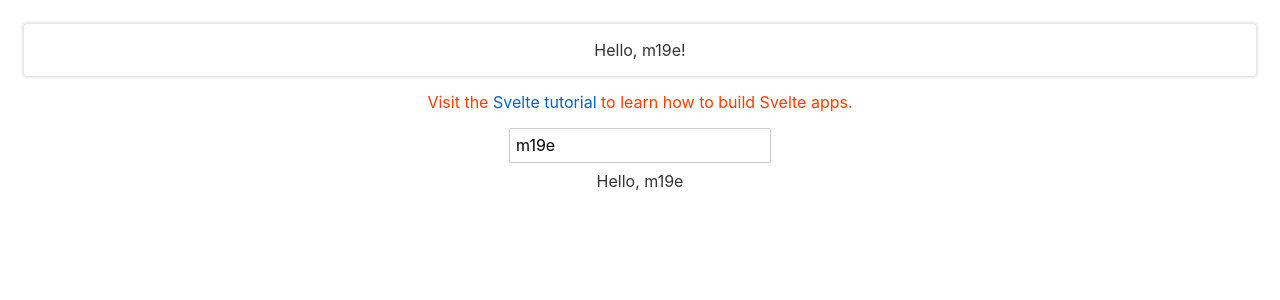
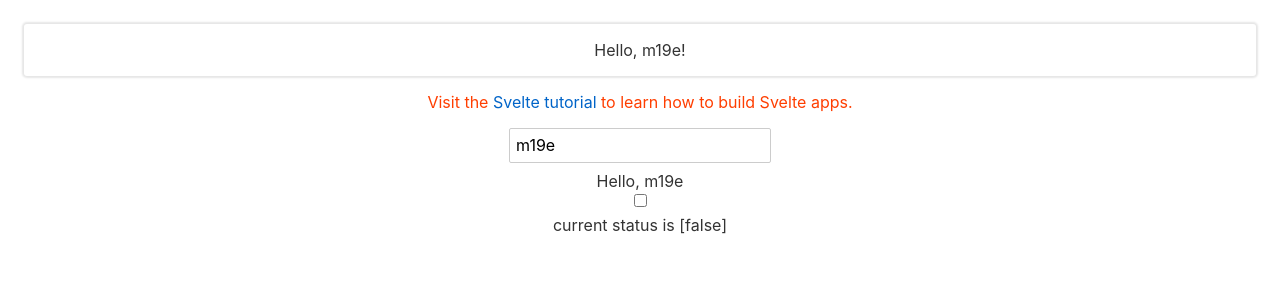
Before and after one commit to m19e/svelte-ts-app, a Svelte app: page / in a window 1280 px wide. Shown: the top 300 px of the page. Built offline with nearby package versions, Linux system fonts and the light colour scheme.

Commit message:
Check checkbox move

```diff
--- a/src/App.svelte
+++ b/src/App.svelte
@@ -2,6 +2,7 @@
     import Greet from "./Greet.svelte";
     import Card from "./Card.svelte";
     export let name: string;
+    let checked: boolean = false;
 </script>
 
 <style lang="scss">
@@ -29,4 +30,6 @@
     <p>Visit the <a href="https://svelte.dev/tutorial">Svelte tutorial</a> to learn how to build Svelte apps.</p>
     <input placeholder="Enter your name" bind:value={name} />
     <div>Hello, {name}</div>
+    <input type="checkbox" bind:checked />
+    <div>current status is [{'' + checked}]</div>
 </main>
```
